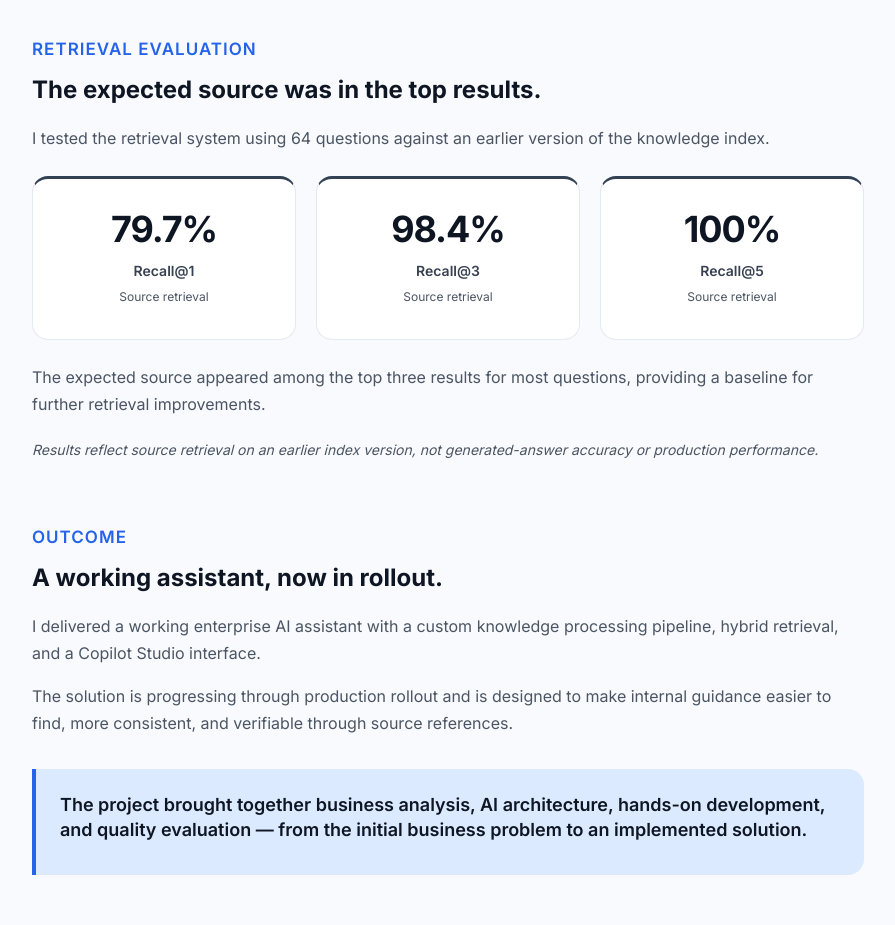
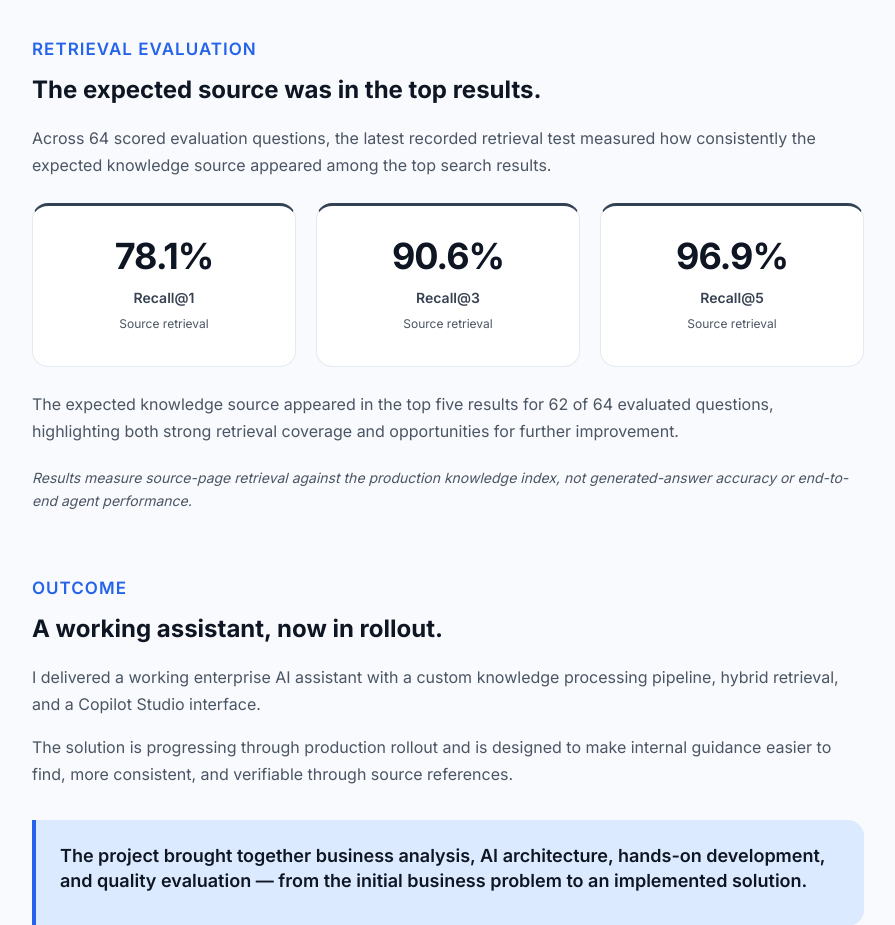
Before and after one commit to olgakonovalovaai-dotcom/olgakonovalovaai-dotcom.github.io, a plain HTML site: page cases/enterprise-ta-knowledge-assistant.html in a window 1280 px wide. Shown: the part 2800-3725 px from the top of the page, without its empty margins (56-951 px from the left). Drawn offline with Linux system fonts and the light colour scheme.

Commit message:
Update TA Knowledge Assistant retrieval evaluation metrics
Show the latest source-page retrieval results instead of the earlier scores.

```diff
--- a/cases/enterprise-ta-knowledge-assistant.html
+++ b/cases/enterprise-ta-knowledge-assistant.html
@@ -193,30 +193,30 @@
           <p class="cs__label">Retrieval evaluation</p>
           <h2 class="cs__title" id="evaluation-title">The expected source was in the top results.</h2>
           <div class="cs__body">
-            <p>I tested the retrieval system using 64 questions against an earlier version of the knowledge index.</p>
+            <p>Across 64 scored evaluation questions, the latest recorded retrieval test measured how consistently the expected knowledge source appeared among the top search results.</p>
           </div>
 
           <div class="eval-grid eval-grid--3" role="list">
             <div class="eval-tile" role="listitem">
-              <div class="eval-tile__value">79.7%</div>
+              <div class="eval-tile__value">78.1%</div>
               <div class="eval-tile__label">Recall@1</div>
               <div class="eval-tile__note">Source retrieval</div>
             </div>
             <div class="eval-tile" role="listitem">
-              <div class="eval-tile__value">98.4%</div>
+              <div class="eval-tile__value">90.6%</div>
               <div class="eval-tile__label">Recall@3</div>
               <div class="eval-tile__note">Source retrieval</div>
             </div>
             <div class="eval-tile" role="listitem">
-              <div class="eval-tile__value">100%</div>
+              <div class="eval-tile__value">96.9%</div>
               <div class="eval-tile__label">Recall@5</div>
               <div class="eval-tile__note">Source retrieval</div>
             </div>
           </div>
 
           <div class="cs__body">
-            <p>The expected source appeared among the top three results for most questions, providing a baseline for further retrieval improvements.</p>
-            <p class="eval-footnote">Results reflect source retrieval on an earlier index version, not generated-answer accuracy or production performance.</p>
+            <p>The expected knowledge source appeared in the top five results for 62 of 64 evaluated questions, highlighting both strong retrieval coverage and opportunities for further improvement.</p>
+            <p class="eval-footnote">Results measure source-page retrieval against the production knowledge index, not generated-answer accuracy or end-to-end agent performance.</p>
           </div>
         </section>
 
```
Also changed, not shown: index.html (+1 -1 lines).
